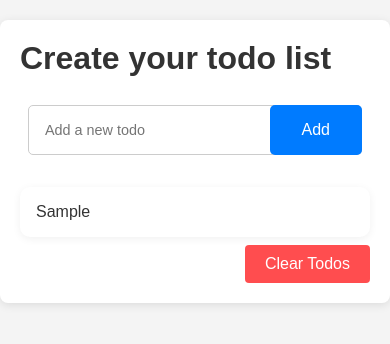
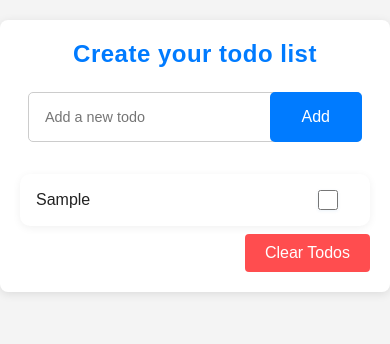
Before and after one commit to Devongaki/todoapp, a plain HTML site: page index.html in a window 390 px wide. Both pictures are taken after typing "Sample" into the empty fields and a click on the button "Add". Drawn offline with Linux system fonts and the light colour scheme.

Commit message:
Add todo completed functionality and style page heading

```diff
--- a/index.html
+++ b/index.html
@@ -14,7 +14,7 @@
   </head>
   <body>
     <main>
-      <h1>Create your todo list</h1>
+      <h1 class="page-title">Create your todo list</h1>
 
       <form>
         <input
--- a/js/index.js
+++ b/js/index.js
@@ -7,32 +7,6 @@ window.addEventListener("DOMContentLoaded", () => {
   loadTodos();
   updateClearButtonState();
 });
-
-// Save to local storage
-function saveTodos(todosArray) {
-  localStorage.setItem("todo", JSON.stringify(todosArray));
-}
-
-// Retrieve from local storage
-function getTodos() {
-  const todosString = localStorage.getItem("todo");
-  return todosString ? JSON.parse(todosString) : [];
-}
-
-// Remove from local storage
-clearAllTodos.addEventListener("click", function () {
-  localStorage.removeItem("todo");
-  todoList.innerHTML = "";
-
-  updateClearButtonState()
-});
-
-function renderTodo(todoText) {
-  const todoItem = document.createElement("li");
-  todoItem.textContent = todoText;
-  todoList.append(todoItem);
-  updateClearButtonState()
-}
 
 function loadTodos() {
   const todos = getTodos();
@@ -45,18 +19,76 @@ function updateClearButtonState() {
   clearAllTodos.disabled = isEmpty;
 }
 
+// Retrieve from local storage
+function getTodos() {
+  const todosString = localStorage.getItem("todo");
+  return todosString ? JSON.parse(todosString) : [];
+}
+
+// Creating ui element
+function renderTodo(todo) {
+  const todoItem = document.createElement("li");
+  todoItem.textContent = todo.text;
+  todoItem.classList = "todo-item";
+  if (todo.completed) {
+    todoItem.style.textDecoration = "line-through";
+  }
+  // Create a checkbox
+  const checkBox = document.createElement("input");
+  checkBox.type = "checkbox";
+  checkBox.classList.add("todo-checkbox");
+  checkBox.checked = todo.completed;
+
+  // Handle checkbox change
+  checkBox.addEventListener("change", () => {
+    todo.completed = checkBox.checked;
+    updateTodoInStorage(todo.text, todo.completed);
+    todoItem.style.textDecoration = todo.completed ? "line-through" : "none";
+  });
+
+  // Add checkbox and text to the <li>
+  todoItem.appendChild(checkBox);
+
+  // Append <li> to the list
+  todoList.append(todoItem);
+
+  updateClearButtonState();
+}
+
+// Save to local storage
+function saveTodos(todosArray) {
+  localStorage.setItem("todo", JSON.stringify(todosArray));
+}
+
+// Remove from local storage
+clearAllTodos.addEventListener("click", function () {
+  localStorage.removeItem("todo");
+  todoList.innerHTML = "";
+
+  updateClearButtonState();
+});
+
+function updateTodoInStorage(todoText, completed) {
+  const todos = getTodos();
+  const updated = todos.map((todo) =>
+    todo.text === todoText ? { ...todo, completed } : todo
+  );
+  saveTodos(updated);
+}
+
+// Function to create a new todo
 createTaskButton.addEventListener("click", function () {
   const todoText = createTaskInput.value.trim();
   if (!todoText) return;
 
   // Update local storage
   const todos = getTodos();
-  todos.push(todoText);
+  todos.push({ text: todoText, completed: false });
   saveTodos(todos);
 
   // Render new task
-  renderTodo(todoText);
+  renderTodo({ text: todoText, completed: false });
   createTaskInput.value = "";
 
-  updateClearButtonState()
+  updateClearButtonState();
 });
--- a/styles/styles.css
+++ b/styles/styles.css
@@ -57,3 +57,21 @@ a:hover {
   cursor: not-allowed;
   opacity: 0.6;
 }
+
+
+.page-title {
+  font-size: 2.5em;
+  font-weight: bold;
+  color: #007bff;
+  margin-bottom: 24px;
+  letter-spacing: 1px;
+  text-align: center;
+}
+
+@media (max-width: 600px) {
+  .page-title {
+    font-size: 1.5em;
+    margin-bottom: 16px;
+    letter-spacing: 0.5px;
+  }
+}
--- a/styles/todo-list.css
+++ b/styles/todo-list.css
@@ -29,6 +29,7 @@
 }
 
 .todo-item {
+  display: flex;
   flex-grow: 1;
   margin-right: 1rem;
   font-size: 1rem;
@@ -67,3 +68,20 @@
   color: #c62828;
   border-color: #f5c6cb;
 }
+
+
+.todo-checkbox {
+  width: 20px;
+  height: 20px;
+  accent-color: #1565c0;
+  cursor: pointer;
+  margin-right: 1rem;
+  border-radius: 4px;
+  transition: box-shadow 0.2s;
+  box-shadow: 0 1px 3px rgba(21, 101, 192, 0.08);
+}
+
+.todo-checkbox:focus {
+  outline: 2px solid #1565c0;
+  outline-offset: 2px;
+}
```
